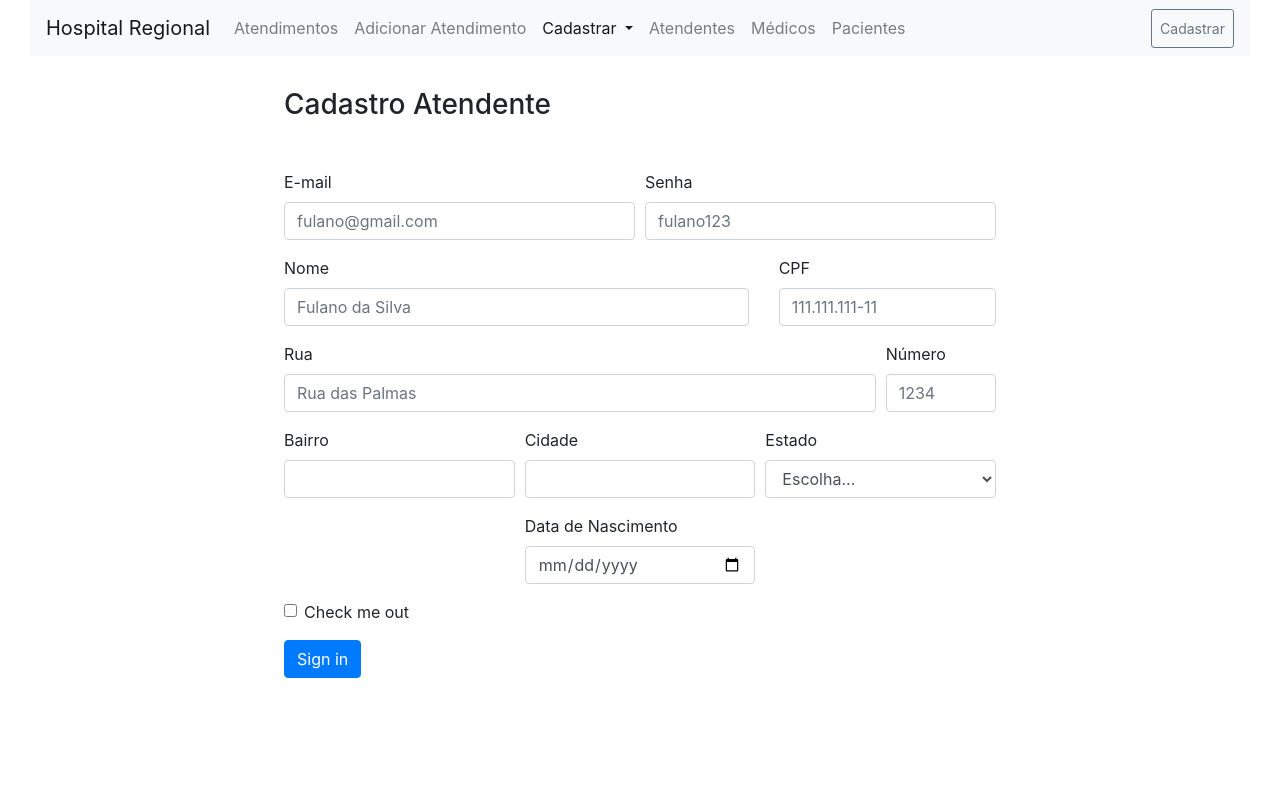
After one commit to RafaelN9/Gerenciamento-de-Pacientes, a PHP site: page /redirects/form_index.php in a window 1280 px wide. The commit adds this page. Run offline with PHP 8.4, Linux system fonts and the light colour scheme.

Commit message:
Index Formulario

```diff
--- a/index_atendente.php
+++ b/index_atendente.php
@@ -31,9 +31,9 @@
                         <a class="nav-link dropdown-toggle" href="#" id="navbarDropdownMenuLink" data-toggle="dropdown" aria-haspopup="true" aria-expanded="false"> Cadastrar
                         </a>
                         <div class="dropdown-menu" aria-labelledby="navbarDropdownMenuLink">
-                        <a class="dropdown-item" href="#">Atendente</a>
-                        <a class="dropdown-item" href="#">Médico</a>
-                        <a class="dropdown-item" href="#">Paciente</a>
+                            <a class="dropdown-item" href="/redirects/form_index.php">Atendente</a>
+                            <a class="dropdown-item" href="/redirects/form_index.php">Médico</a>
+                            <a class="dropdown-item" href="/redirects/form_index.php">Paciente</a>
                         </div>
                     </li>
 
--- /dev/null
+++ b/redirects/form_index.php
@@ -0,0 +1,141 @@
+<!doctype html>
+<html lang="en">
+  <head>
+    <title>Title</title>
+    <!-- Required meta tags -->
+    <meta charset="utf-8">
+    <meta name="viewport" content="width=device-width, initial-scale=1, shrink-to-fit=no">
+
+    <!-- Bootstrap CSS -->
+    <link rel="stylesheet" href="https://stackpath.bootstrapcdn.com/bootstrap/4.3.1/css/bootstrap.min.css" integrity="sha384-ggOyR0iXCbMQv3Xipma34MD+dH/1fQ784/j6cY/iJTQUOhcWr7x9JvoRxT2MZw1T" crossorigin="anonymous">
+  </head>
+  <body>
+  <div class="container-fluid" style="min-height: 100vh;">
+  <div class="container-fluid" >
+        <nav class="navbar navbar-expand-lg navbar-light bg-light">
+            <a class="navbar-brand" href="#">Hospital Regional</a>
+            <button class="navbar-toggler   mr-2 ml-auto collapsed" type="button" data-toggle="collapse" data-target="#navbarNav" aria-controls="navbarNav" aria-expanded="false" aria-label="Toggle navigation">
+                <span class="navbar-toggler-icon"></span>
+            </button>
+
+            <div class="collapse navbar-collapse" id="navbarNav">
+                <ul class="navbar-nav">
+                    <li class="nav-item">
+                        <a class="nav-link" href="../index_atendente.php">Atendimentos</a>
+                    </li>
+
+                    <li class="nav-item">
+                        <a class="nav-link" href="#">Adicionar Atendimento</a>
+                    </li>
+                    <li class="nav-item dropdown active">
+                        <a class="nav-link dropdown-toggle" href="#" id="navbarDropdownMenuLink" data-toggle="dropdown" aria-haspopup="true" aria-expanded="false"> Cadastrar
+                        </a>
+                        <div class="dropdown-menu" aria-labelledby="navbarDropdownMenuLink">
+                        <a class="dropdown-item" href="#">Atendente</a>
+                        <a class="dropdown-item" href="#">Médico</a>
+                        <a class="dropdown-item" href="#">Paciente</a>
+                        </div>
+                    </li>
+
+                    <li class="nav-item">
+                        <a class="nav-link" href="#">Atendentes</a>
+                    </li>
+                    <li class="nav-item">
+                        <a class="nav-link" href="#">Médicos</a>
+                    </li>
+                    <li class="nav-item">
+                        <a class="nav-link" href="#">Pacientes</a>
+                    </li>
+                </ul>
+            </div>
+            <button class="btn btn-sm btn-outline-secondary p-2 float-right" type="button">Cadastrar</button>
+            </nav>
+        </div>
+
+        <div class="container mt-2">
+            <div class="row justify-content-center">
+                <div class="col-8 p-4">
+                    <h3 class="mb-5">
+                        Cadastro Atendente
+                    </h3>
+                    <form>
+                        <div class="form-row">
+                            <div class="form-group col-md-6">
+                            <label for="inputEmail4">E-mail</label>
+                            <input type="email" class="form-control" id="inputEmail4" placeholder="fulano@gmail.com">
+                            </div>
+                            <div class="form-group col-md-6">
+                            <label for="inputPassword4">Senha</label>
+                            <input type="password" class="form-control" id="inputPassword4" placeholder="fulano123">
+                            </div>
+                        </div>
+                        <div class="form-group">
+                            <div class="row">
+                                <div class="col-md-8">
+                                    <label for="inputName">Nome</label>
+                                    <input type="text" class="form-control" id="inputName" placeholder="Fulano da Silva">
+                                </div>
+                                <div class="col-md-4">
+                                    <label for="inputCPF">CPF</label>
+                                    <input type="text" class="form-control" id="inputCPF" placeholder="111.111.111-11">
+                                </div>
+                            </div>
+                        </div>
+                        <div class="form-row">
+                            <div class="form-group col-md-10">
+                                <label for="inputAddress">Rua</label>
+                                <input type="text" class="form-control" id="inputAddress" placeholder="Rua das Palmas">
+                            </div>
+                            <div class="form-group col-md-2">
+                                <label for="inputAddress">Número</label>
+                                <input type="text" class="form-control" id="inputAddress" placeholder="1234">
+                            </div>
+                        </div>
+                        <div class="form-row">
+                            <div class="form-group col-md-4">
+                                <label for="inputCity">Bairro</label>
+                                <input type="text" class="form-control" id="inputCity">
+                            </div>
+                            <div class="form-group col-md-4">
+                                <label for="inputCity">Cidade</label>
+                                <input type="text" class="form-control" id="inputCity">
+                            </div>
+                            <div class="form-group col-md-4">
+                                <label for="inputState">Estado</label>
+                                <select id="inputState" class="form-control">
+                                    <option selected>Escolha...</option>
+                                    <option>...</option>
+                                </select>
+                            </div>
+                        </div>
+
+                        <div class="form-row justify-content-center">
+                            <div class="form-group col-md-4">
+                                <label for="inputBirthDate">Data de Nascimento</label>
+                                <input type="date" class="form-control" name="inputBirthDate"placeholder="dd/mm/yyyy"  min="1900-01-01">
+                            </div>
+                        </div>
+
+                        <div class="form-group">
+                            <div class="form-check">
+                            <input class="form-check-input" type="checkbox" id="gridCheck">
+                            <label class="form-check-label" for="gridCheck">
+                                Check me out
+                            </label>
+                            </div>
+                        </div>
+                        <button type="submit" class="btn btn-primary">Sign in</button>
+                    </form>
+                </div>
+            </div>
+        </div>
+
+    </div>
+
+    <!-- Optional JavaScript -->
+    <!-- jQuery first, then Popper.js, then Bootstrap JS -->
+    <script src="https://code.jquery.com/jquery-3.3.1.slim.min.js" integrity="sha384-q8i/X+965DzO0rT7abK41JStQIAqVgRVzpbzo5smXKp4YfRvH+8abtTE1Pi6jizo" crossorigin="anonymous"></script>
+    <script src="https://cdnjs.cloudflare.com/ajax/libs/popper.js/1.14.7/umd/popper.min.js" integrity="sha384-UO2eT0CpHqdSJQ6hJty5KVphtPhzWj9WO1clHTMGa3JDZwrnQq4sF86dIHNDz0W1" crossorigin="anonymous"></script>
+    <script src="https://stackpath.bootstrapcdn.com/bootstrap/4.3.1/js/bootstrap.min.js" integrity="sha384-JjSmVgyd0p3pXB1rRibZUAYoIIy6OrQ6VrjIEaFf/nJGzIxFDsf4x0xIM+B07jRM" crossorigin="anonymous"></script>
+  </body>
+</html>
```
Also changed, not shown: index_medico.php (+12 -7 lines).
